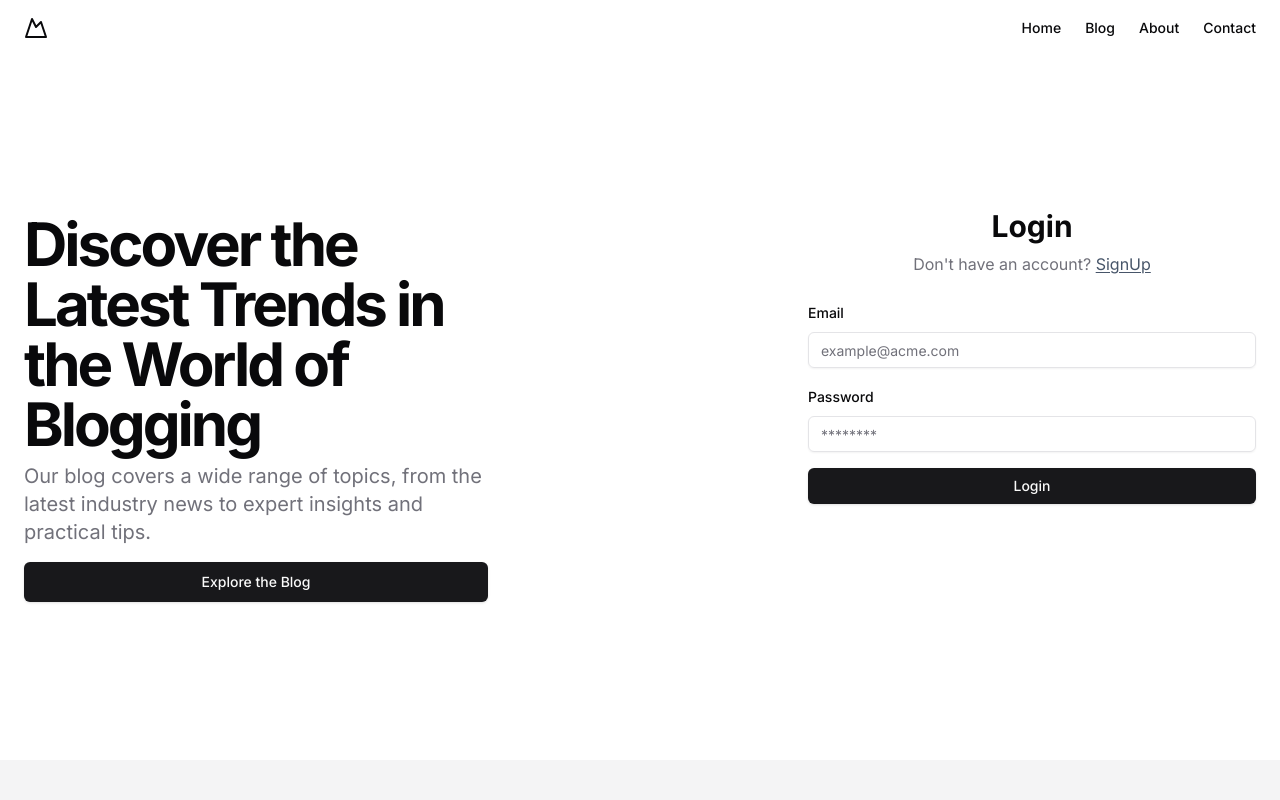
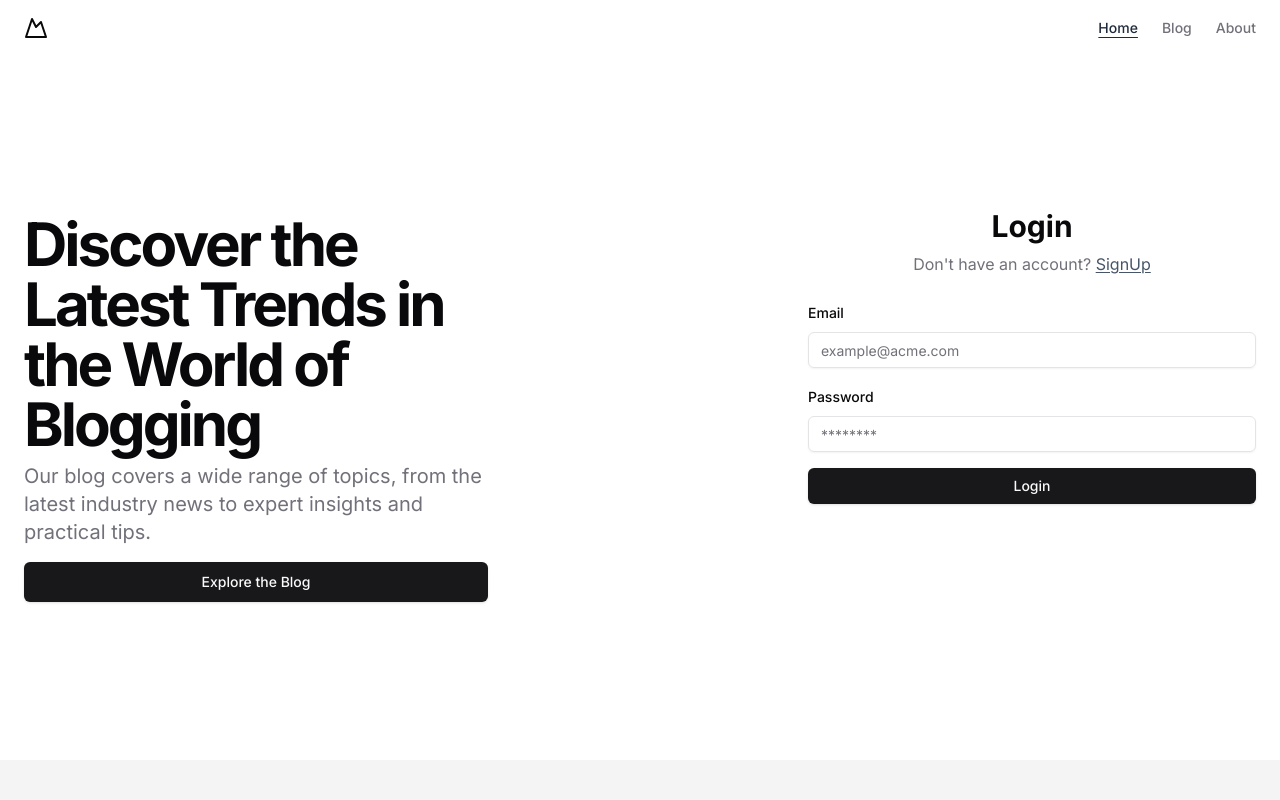
Before and after one commit to destructo570/neko-serverless-blogging-website, a Next.js app in the folder apps/frontend/: page / in a window 1280 px wide. Shown: the top 800 px of the page. Built offline with nearby package versions, Linux system fonts and the light colour scheme.

Commit message:
feat: move nav to global component

```diff
--- a/apps/frontend/src/app/layout.tsx
+++ b/apps/frontend/src/app/layout.tsx
@@ -2,6 +2,7 @@ import type { Metadata } from "next";
 import { Inter } from "next/font/google";
 import { ThemeProvider } from "./providers";
 import "./globals.css";
+import NavBar from "@/components/common/Navigation/NavBar";
 
 const inter = Inter({ subsets: ["latin"] });
 
@@ -20,7 +21,10 @@ export default function RootLayout({
       <body className={`${inter.className}`}>
         <ThemeProvider attribute="class" defaultTheme="light">
           <main className="flex min-h-screen flex-col items-center justify-between">
-            {children}
+            <div className="w-full max-w-[1400px]">
+              <NavBar />
+              {children}
+            </div>
           </main>
         </ThemeProvider>
       </body>
--- a/apps/frontend/src/app/page.tsx
+++ b/apps/frontend/src/app/page.tsx
@@ -4,46 +4,6 @@ import Link from "next/link";
 export default function Home() {
   return (
     <div className="flex flex-col min-h-[100dvh]">
-      <header className="px-4 lg:px-6 h-14 flex items-center">
-        <Link
-          href="#"
-          className="flex items-center justify-center"
-          prefetch={false}
-        >
-          <MountainIcon className="h-6 w-6" />
-          <span className="sr-only">Blog Website</span>
-        </Link>
-        <nav className="ml-auto flex gap-4 sm:gap-6">
-          <Link
-            href="#"
-            className="text-sm font-medium hover:underline underline-offset-4"
-            prefetch={false}
-          >
-            Home
-          </Link>
-          <Link
-            href="#"
-            className="text-sm font-medium hover:underline underline-offset-4"
-            prefetch={false}
-          >
-            Blog
-          </Link>
-          <Link
-            href="#"
-            className="text-sm font-medium hover:underline underline-offset-4"
-            prefetch={false}
-          >
-            About
-          </Link>
-          <Link
-            href="#"
-            className="text-sm font-medium hover:underline underline-offset-4"
-            prefetch={false}
-          >
-            Contact
-          </Link>
-        </nav>
-      </header>
       <main className="flex-1">
         <section className="w-full py-12 md:py-24 lg:py-32">
           <div className="container px-4 md:px-6">
@@ -66,7 +26,7 @@ export default function Home() {
                   Explore the Blog
                 </Link>
               </div>
-              <AuthUser/>
+              <AuthUser />
             </div>
           </div>
         </section>
@@ -74,8 +34,7 @@ export default function Home() {
           <div className="container px-4 md:px-6">
             <div className="flex flex-col items-center justify-center space-y-4 text-center">
               <div className="flex flex-col items-center justify-center space-y-2">
-                <div className="inline-block rounded-lg bg-muted px-3 py-1 text-sm">
-                </div>
+                <div className="inline-block rounded-lg bg-muted px-3 py-1 text-sm"></div>
                 <h2 className="text-3xl font-bold tracking-tighter sm:text-5xl">
                   What Makes Our Blog Stand Out
                 </h2>
@@ -194,25 +153,6 @@ function LayersIcon(props) {
   );
 }
 
-function MountainIcon(props) {
-  return (
-    <svg
-      {...props}
-      xmlns="http://www.w3.org/2000/svg"
-      width="24"
-      height="24"
-      viewBox="0 0 24 24"
-      fill="none"
-      stroke="currentColor"
-      strokeWidth="2"
-      strokeLinecap="round"
-      strokeLinejoin="round"
-    >
-      <path d="m8 3 4 8 5-5 5 15H2L8 3z" />
-    </svg>
-  );
-}
-
 function XIcon(props) {
   return (
     <svg
--- /dev/null
+++ b/apps/frontend/src/components/common/Navigation/NavBar.tsx
@@ -0,0 +1,86 @@
+"use client";
+import Link from "next/link";
+import React from "react";
+import { usePathname } from "next/navigation";
+import clsx from "clsx";
+
+const NavBar = () => {
+  const pathname = usePathname();
+
+  let active_link_class = "hover:underline underline-offset-4 text-slate-800";
+  console.log(pathname);
+
+  return (
+    <header className="px-4 lg:px-6 h-14 flex items-center w-full">
+      <Link
+        href="#"
+        className="flex items-center justify-center"
+        prefetch={false}
+      >
+        <MountainIcon className="h-6 w-6" />
+        <span className="sr-only">Blog Website</span>
+      </Link>
+      <nav className="ml-auto flex gap-4 sm:gap-6">
+        <Link
+          href="/"
+          className={clsx(
+            "text-sm font-medium text-muted-foreground hover:text-slate-800",
+            {
+              "underline underline-offset-4 text-slate-800": pathname === "/",
+            }
+          )}
+          prefetch={false}
+        >
+          Home
+        </Link>
+        <Link
+          href="/blog"
+          className={clsx(
+            "text-sm font-medium text-muted-foreground hover:text-slate-800",
+            {
+              "underline underline-offset-4 text-slate-800":
+                pathname === "/blog",
+            }
+          )}
+          prefetch={false}
+        >
+          Blog
+        </Link>
+        <Link
+          href="/about"
+          className={clsx(
+            "text-sm font-medium text-muted-foreground hover:text-slate-800",
+            {
+              "underline underline-offset-4 text-slate-800":
+                pathname === "/about",
+            }
+          )}
+          prefetch={false}
+        >
+          About
+        </Link>
+      </nav>
+    </header>
+  );
+};
+
+function MountainIcon(props) {
+  return (
+    <svg
+      {...props}
+      xmlns="http://www.w3.org/2000/svg"
+      width="24"
+      height="24"
+      viewBox="0 0 24 24"
+      fill="none"
+      stroke="currentColor"
+      strokeWidth="2"
+      strokeLinecap="round"
+      strokeLinejoin="round"
+    >
+      <path d="m8 3 4 8 5-5 5 15H2L8 3z" />
+    </svg>
+  );
+}
+
+export default NavBar;
```
